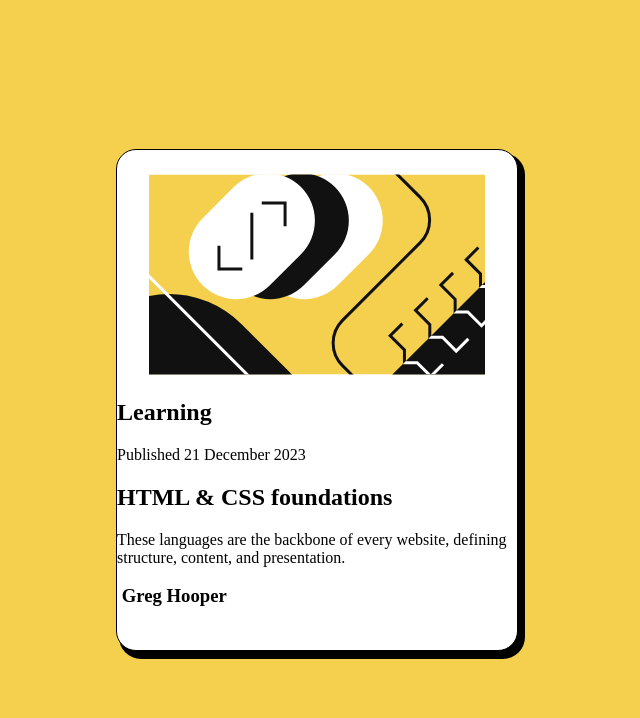
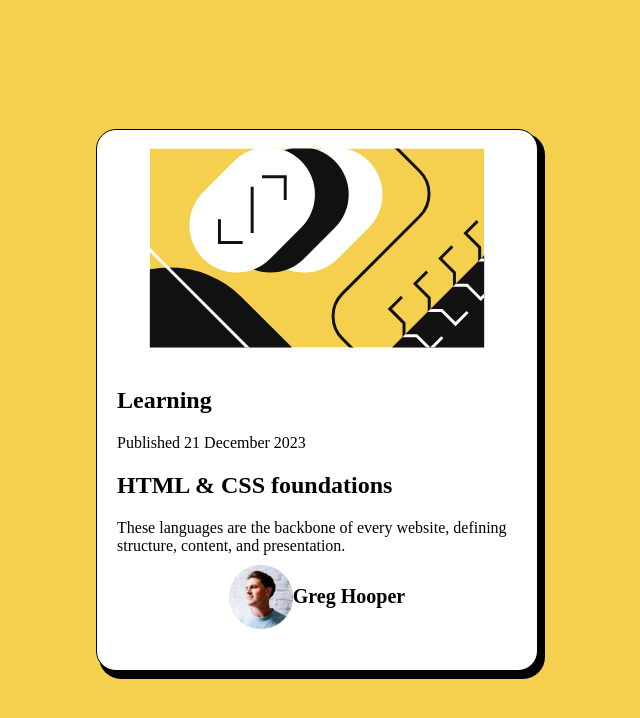
Before and after one commit to buddy-iam/Blog-preview-demo, a plain HTML site: page index.html in a window 1280 px wide. Shown: the whole page, without its empty margins (323-963 px from the left). Drawn offline with Linux system fonts and the light colour scheme.

Commit message:
modified style & css
added avtar image
modified index file and changed a bit by making 3 div
modified style file and tried to make it better for new divs

```diff
--- a/index.html
+++ b/index.html
@@ -10,15 +10,15 @@
 
 <body>
    <section id="container">
-      <div class="logo">
-         <img src="illustration-article.svg" alt="blog logo shown here">
-      </div>
-      <div class="content">
+      <img id="post" src="illustration-article.svg" alt="blog logo shown here">
+      <div id="content">
          <h1>Learning</h1>
          <span>Published 21 December 2023</span>
          <h1>HTML & CSS foundations</h1>
          <p>These languages are the backbone of every website, defining structure, content, and presentation.</p>
-         <h3><img src="" alt=""> <span>Greg Hooper</span></h3>
+      </div>
+      <div>
+         <h3 id="logo"><img src="image-avatar.webp" alt=""> <span>Greg Hooper</span></h3>
       </div>
    </section>
 </body>
--- a/style.css
+++ b/style.css
@@ -19,18 +19,33 @@ body {
    flex-direction: column;
    justify-content: center;
    align-items: center;
+   padding: 20px;
 }
 
-img {
-   width: auto;
-   height: auto;
+#post {
+   width: 100%;
+   height: 40%;
+   margin: 10px;
 }
 
-.logo {
-   width: auto;
-   height: auto;
+#logo {
+   margin: 10px;
+   display: flex;
+   flex-direction: row;
+   justify-content: flex-start;
+   align-items: center;
+   width: 100%;
+   height: 20%;
 }
 
-.content {}
+#logo>span {
+   font-size: 20px;
+}
+
+#content {
+   margin: 10px;
+   width: 100%;
+   height: 40%;
+}
 
 /* prepare both div css again and check image tag css */
```
Also changed, not shown: image-avatar.webp (added).
